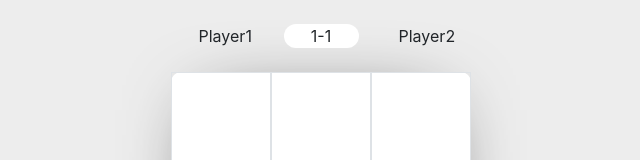
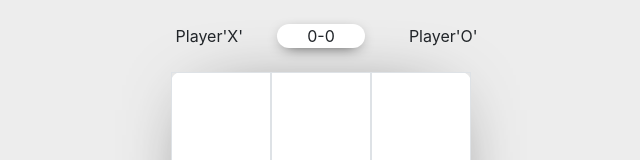
Before and after one commit to abhinandshetty/tictactoe, a React (Create React App) app: page /gameplay in a window 1280 px wide. Shown: the top 160 px of the page, without its empty margins (319-959 px from the left). Built offline with nearby package versions, Linux system fonts and the light colour scheme.

Commit message:
Added score logic in reducer

```diff
--- a/src/App.css
+++ b/src/App.css
@@ -35,9 +35,9 @@
 
 .score-count {
   border-radius: 20px !important;
-  -webkit-box-shadow: 0px 4px 76px -24px rgba(0,0,0,0.75);
-  -moz-box-shadow: 0px 4px 76px -24px rgba(0,0,0,0.75);
-  box-shadow: 0px 4px 76px -24px rgba(0,0,0,0.75);
+  -webkit-box-shadow: 0px 4px 15px -7px black;
+  -moz-box-shadow: 0px 4px 15px -7px black;
+  box-shadow: 0px 4px 15px -7px black;
 }
 
 .custom-btn {
@@ -46,3 +46,11 @@
   -moz-box-shadow: 0px 4px 23px -10px rgba(0,0,0,0.75);
   box-shadow: 0px 4px 23px -10px rgba(0,0,0,0.75);
 }
+
+.block-o:before {
+  content: "O";
+}
+
+.block-x:before {
+  content: "X";
+}
--- a/src/components/GameBlock.jsx
+++ b/src/components/GameBlock.jsx
@@ -1,34 +1,25 @@
 import React, { Component } from 'react'
-import { findDOMNode } from 'react-dom';
 import { addMove, decideWinner } from '../redux/game/game';
 import { connect } from 'react-redux';
 
 class GameBlock extends Component {
 
-    componentDidUpdate(prevProps, prevState){
+    componentDidUpdate(){
         this.props.decideWinner(this.props.noOfMoves % 2 === 1 ? 'xMoves' : 'oMoves', this.props.noOfMoves % 2 === 1 ? this.props.xMoves : this.props.oMoves);
-
     }
 
     onClickBlock = (event) => {
         if (![...this.props.xMoves, ...this.props.oMoves].includes(Number(event.currentTarget.dataset.block))) {
-            this.onClickAddMark(event.currentTarget);
             this.props.addMove([this.props.noOfMoves % 2 === 0 ? 'xMoves' : 'oMoves'], [...(this.props.noOfMoves % 2 === 0 ? [...this.props.xMoves] : [...this.props.oMoves]), Number(event.currentTarget.dataset.block)]);
         }
     }
 
-    onClickAddMark = (target) => {
-        const iconMark = document.createElement('div')
-        iconMark.classList.add(`block-${this.props.noOfMoves % 2 === 0 ? 'x' : 'o'}`)
-        iconMark.innerHTML = `${this.props.noOfMoves % 2 === 0 ? 'X' : 'O'}`;
-        findDOMNode(target).appendChild(iconMark)
-    }
 
     renderBlock = () => {
         let blockGroup = [];
         let rowBlock = [];
         for(let i = 1 ; i<=9 ; i++) {
-            rowBlock.push(<div className="col border" data-block={i} onClick={this.onClickBlock}></div>)
+            rowBlock.push(<div className={`col border ${this.props.xMoves.includes(i) ? "block-x" : this.props.oMoves.includes(i) ? "block-o" : ""}`} data-block={i} onClick={this.onClickBlock}></div>)
             if(i%3 === 0) {
                 blockGroup.push(<div className="row block-row m-auto">{rowBlock}</div>);
                 rowBlock = [];
@@ -38,9 +29,9 @@ class GameBlock extends Component {
     }
 
     render() {
-        console.log(this.props);
+        console.log(this.props)
         return (
-            <div className="game m-auto bg-white" style={{ width: 300 }}>
+            <div className="game m-auto bg-white" id="game" style={{ width: 300 }}>
                 {this.renderBlock()}
             </div>
         )
@@ -51,7 +42,8 @@ const mapStateToProps = state => ({
     noOfMoves : state.game.noOfMoves,
     xMoves : state.game.xMoves,
     oMoves : state.game.oMoves,
-    winner : state.game.winner
+    winner : state.game.winner,
+    seriesWinner : state.game.seriesWinner
 })
 
 export default connect(mapStateToProps, { addMove, decideWinner })(GameBlock);
--- a/src/components/Score.jsx
+++ b/src/components/Score.jsx
@@ -1,17 +1,20 @@
 import React from 'react'
+import { useSelector } from "react-redux";
 
 function Score() {
+    const scores = useSelector(state => state.game.seriesWinner);
+
     return (
         <div className="row my-4">
-            <div className=" row m-auto" style={{width : 300}}>
+            <div className=" row m-auto" style={{width : 350}}>
                 <div className="col-3 m-auto">
-                    Player1
+                    Player'X'
                 </div>
-                <div className="col-3 m-auto text-center bg-white score-count" style={{borderRadius: 20}}>
-                    1-1
+                <div className="col-3 m-auto text-center bg-white score-count">
+                    {scores["xMoves"]+"-"+scores["oMoves"]}
                 </div>
                 <div className="col-3 m-auto">
-                    Player2
+                    Player'O'
                 </div>
             </div>
 
--- a/src/redux/game/game.js
+++ b/src/redux/game/game.js
@@ -8,7 +8,7 @@ const initialState = {
     winner : null,
     seriesWinner : {
         xMoves : 0,
-        yMoves : 0
+        oMoves : 0
     }
 }
 
@@ -51,6 +51,7 @@ const gameReducer = (state = initialState, action) => {
             return {
                 ...state,
                 ...action.payload,
+                winner: null,
                 noOfMoves: state.noOfMoves + 1
             }
         case DECIDE_WINNER:
@@ -58,7 +59,8 @@ const gameReducer = (state = initialState, action) => {
                 ...initialState,
                 ...action.payload,
                 seriesWinner : {
-                    [Object.keys(action.payload)[0]] : state[Object.keys(action.payload)[0]]+1
+                    ...state.seriesWinner,
+                    [Object.values(action.payload)[0]] : state.seriesWinner[Object.values(action.payload)[0]]+1
                 }
             }
         default:
```
